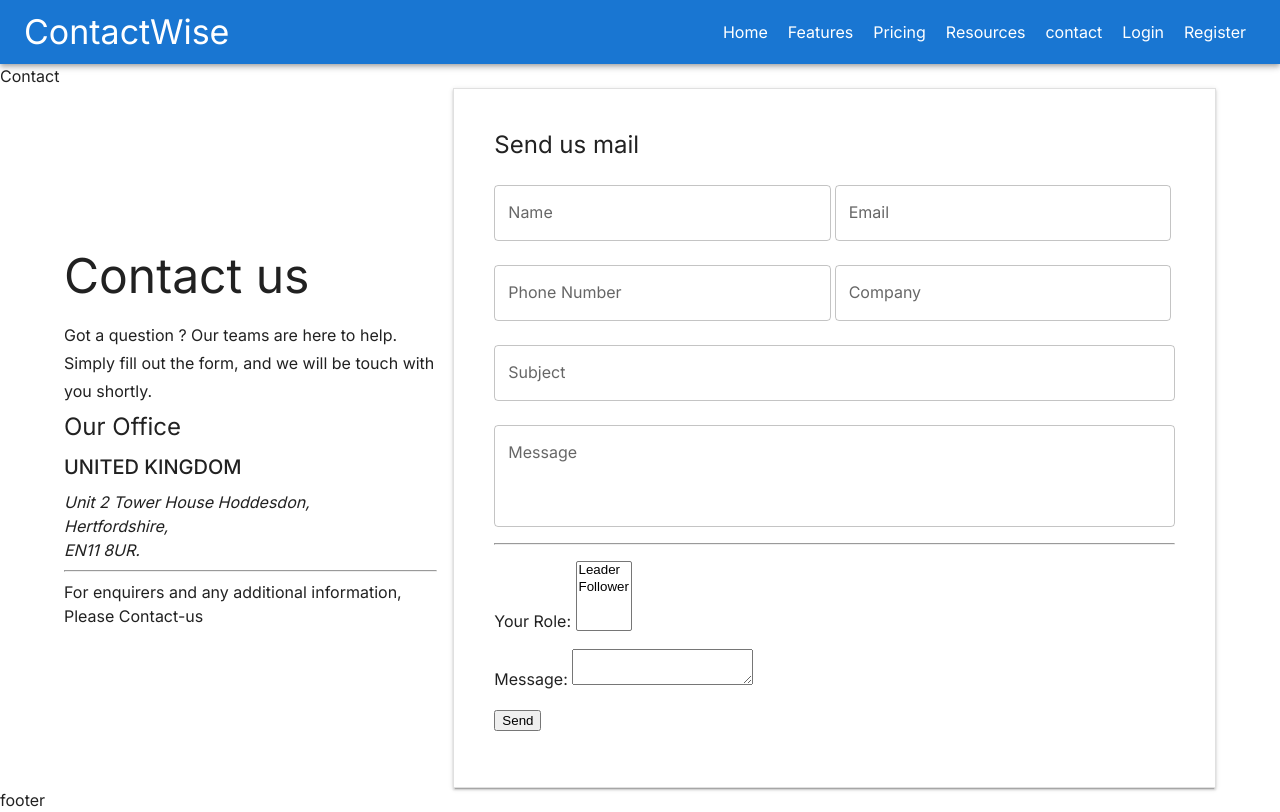
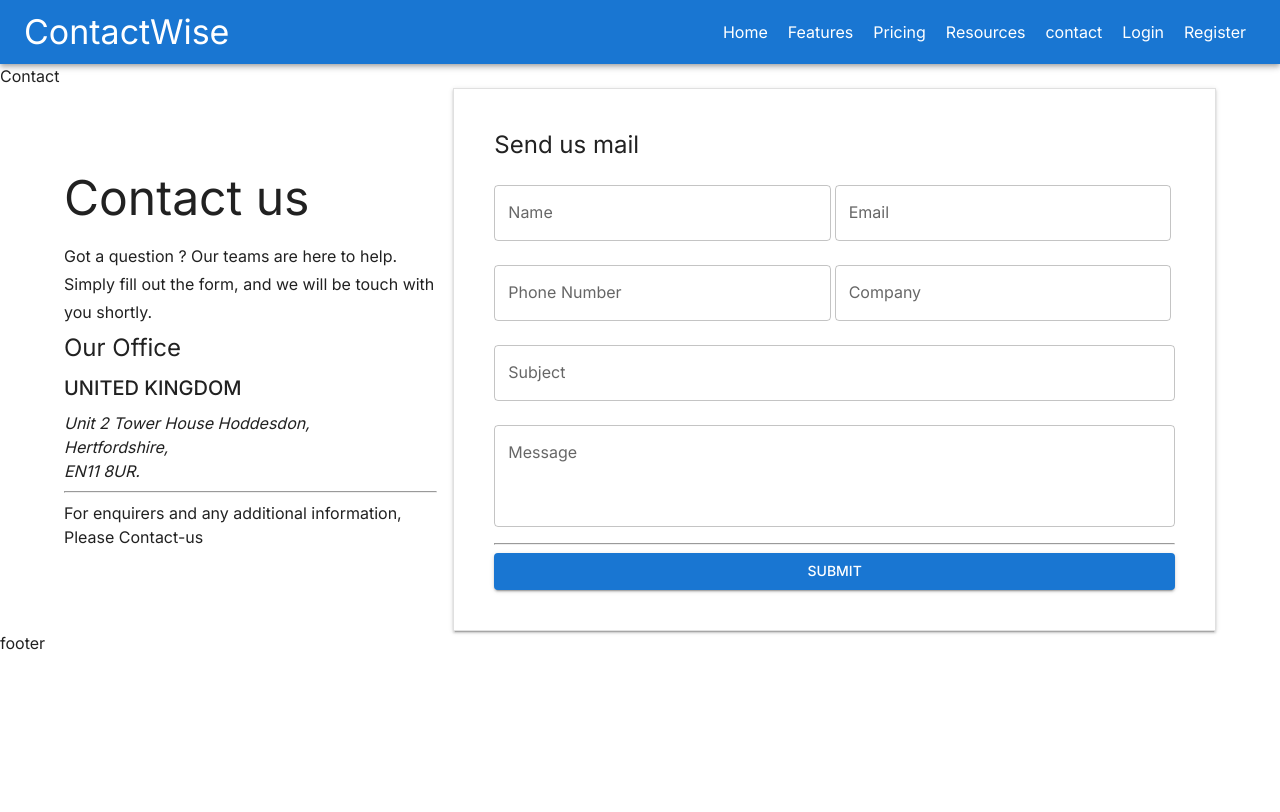
Before and after one commit to bskcontactwise/nextjs-contactwise-website, a Next.js app: page /contact in a window 1280 px wide. Built offline with nearby package versions, Linux system fonts and the light colour scheme.

Commit message:
form button changed

```diff
--- a/pages/contact.jsx
+++ b/pages/contact.jsx
@@ -195,23 +195,9 @@ function Contact() {
                     margin="normal"
                   />
                   <hr />
-                  <p>
-                    <label>
-                      Your Role:{" "}
-                      <select name="role[]" multiple>
-                        <option value="leader">Leader</option>
-                        <option value="follower">Follower</option>
-                      </select>
-                    </label>
-                  </p>
-                  <p>
-                    <label>
-                      Message: <textarea name="message"></textarea>
-                    </label>
-                  </p>
-                  <p>
-                    <button type="submit">Send</button>
-                  </p>
+                  <Button variant="contained" type="submit" id="SendBtn" fullWidth>
+                    Submit
+                  </Button>
                 </form>
               </Box>
             </Grid>
```
